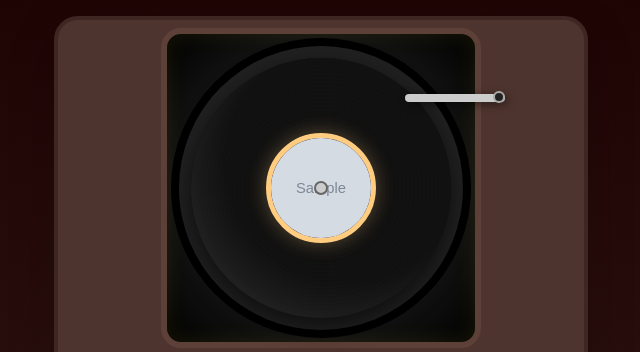
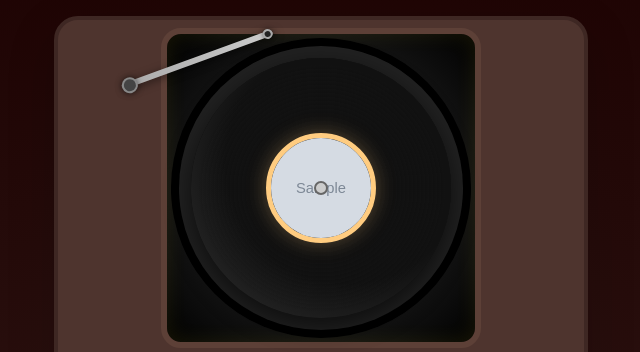
Before and after one commit to CodeBotX/Hamster, a Django app: page /music/play/1/ in a window 1280 px wide. Shown: the part 56-408 px from the top of the page, without its empty margins (319-959 px from the left). Run offline with Django 5.2, Linux system fonts and the light colour scheme; a user stored in the database is signed in; tables that the repository leaves empty hold one stand-in row (values such as "Sample post"); grey boxes marked "Sample" are stand-in pictures.

Commit message:
cập nhật template

```diff
--- a/templates/music/play_song.html
+++ b/templates/music/play_song.html
@@ -344,30 +344,45 @@ body {
 
 .tonearm {
     position: absolute;
-    width: 30vw;
-    max-width: 100px;
-    height: 8px;
-    background: #ccc;
-    top: 14vw;
-    max-top: 60px;
-    right: -30px;
+    width: 45vw;
+    max-width: 160px;
+    height: 6px;
+    background: linear-gradient(to right, #aaa, #ccc);
+    top: 12vw;
+    max-top: 50px;
+    left: -45px;
     transform-origin: left center;
-    transform: rotate(0deg);
-    transition: transform 0.8s ease-in-out;
-    border-radius: 6px;
+    transform: rotate(-20deg);
+    transition: transform 0.8s cubic-bezier(.4,2,.6,1);
+    border-radius: 3px;
     box-shadow: 2px 2px 8px rgba(0,0,0,0.5);
     z-index: 1;
 }
+
+.tonearm::before {
+    content: "";
+    position: absolute;
+    right: 0;
+    top: -2px;
+    width: 10px;
+    height: 10px;
+    background: #222;
+    border: 2px solid #aaa;
+    border-radius: 50%;
+    box-shadow: 0 0 4px rgba(0,0,0,0.5);
+}
+
 .tonearm::after {
     content: "";
     position: absolute;
-    right: 0;
-    top: -3px;
-    width: 12px;
-    height: 12px;
-    background: #222;
-    border: 2px solid #aaa;
+    left: 0;
+    top: -4px;
+    width: 16px;
+    height: 16px;
+    background: #444;
+    border: 2px solid #888;
     border-radius: 50%;
+    box-shadow: 0 0 6px rgba(0,0,0,0.6);
 }
 
 .retro-card.playing .tonearm {
@@ -404,7 +419,7 @@ body {
     .retro-vinyl { width: 260px; height: 260px; }
     .retro-cover-img { width: 110px; height: 110px; }
     .retro-center-hole { width: 14px; height: 14px; }
-    .tonearm { width: 100px; top: 60px; }
+    .tonearm { width: 160px; top: 50px; left: -45px; }
     .retro-play-btn { width: 60px; height: 60px; font-size: 1.5rem; }
     .song-title { font-size: 1.3rem; }
     .song-artist { font-size: 1.1rem; }
```
